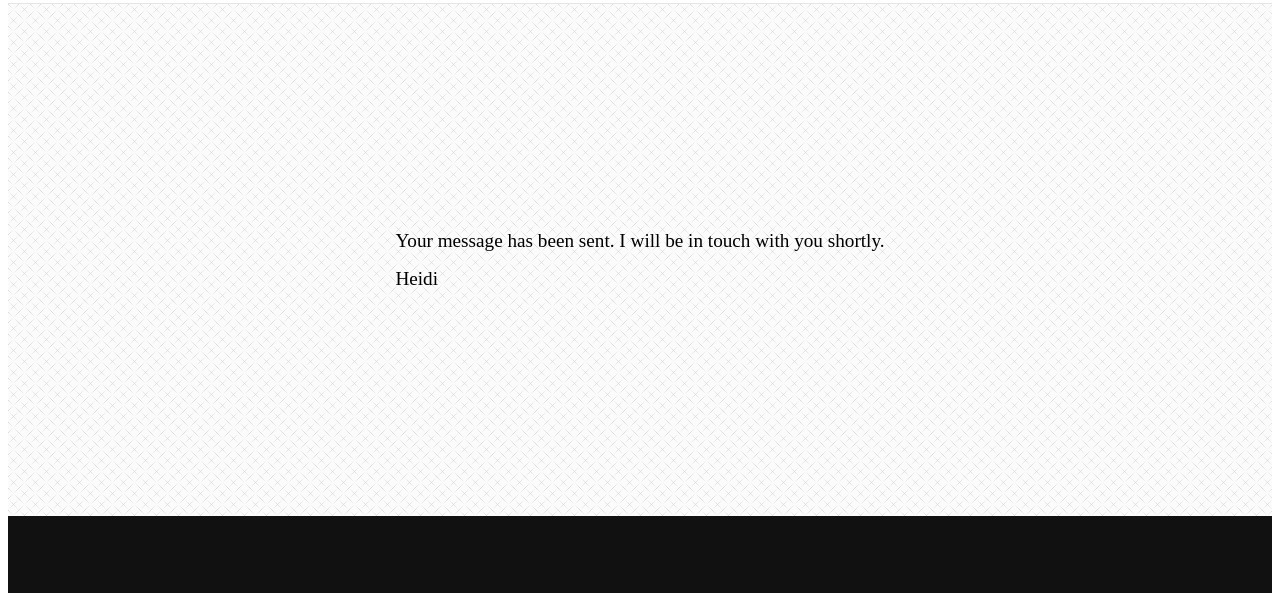
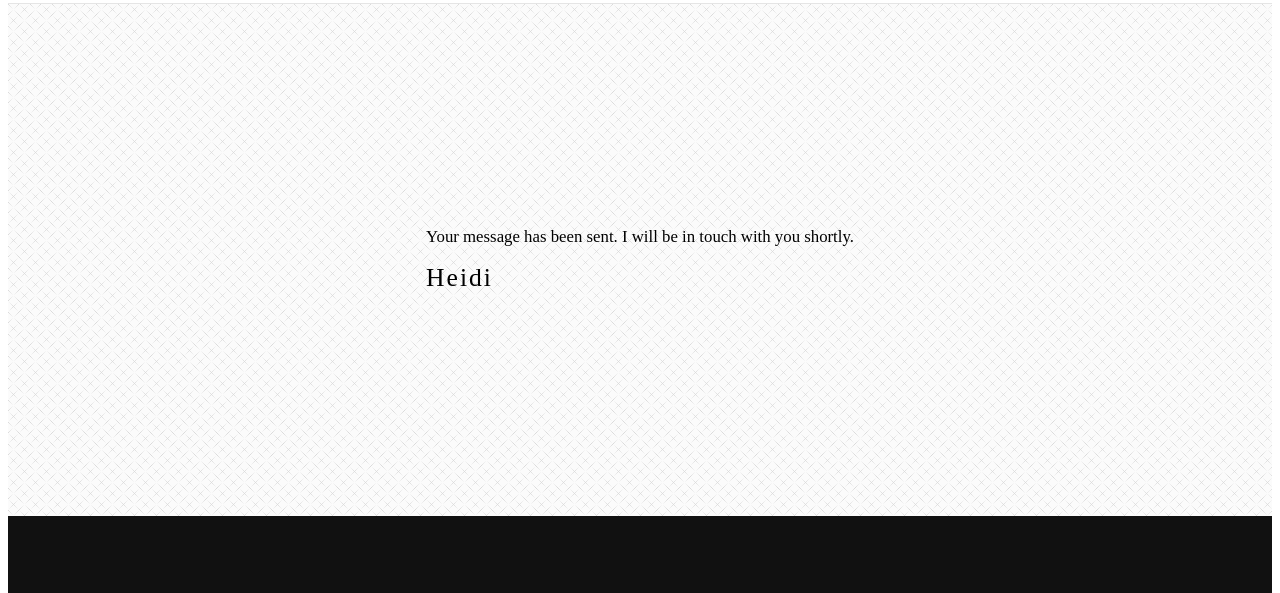
Before and after one commit to msksfo/HeidiTsai, a Gatsby site: page /success in a window 1280 px wide. Shown: the part 123-716 px from the top of the page. Built offline with nearby package versions, Linux system fonts and the light colour scheme; Gatsby itself is replaced by a stand-in of ours.

Commit message:
Adjust font size and letter spacing of success message.

```diff
--- a/src/styles/success.module.scss
+++ b/src/styles/success.module.scss
@@ -1,7 +1,7 @@
 .wrapper {
   min-height: 60vh;
   padding: 1rem 1rem;
-  font-size: 1.2rem;
+  font-size: 1.05rem;
 
   background-color: #fbfbfb;
   background-image: url("../assets/images/contactPageBackgroundImage.png");
@@ -12,7 +12,9 @@
 }
 
 .signature {
-  font-family: cursive;
+  font-family: "Dancing Script", cursive;
+  font-size: 1.6rem;
+  letter-spacing: 2px;
   display: inline-block;
   margin-top: 1rem;
 }
```
